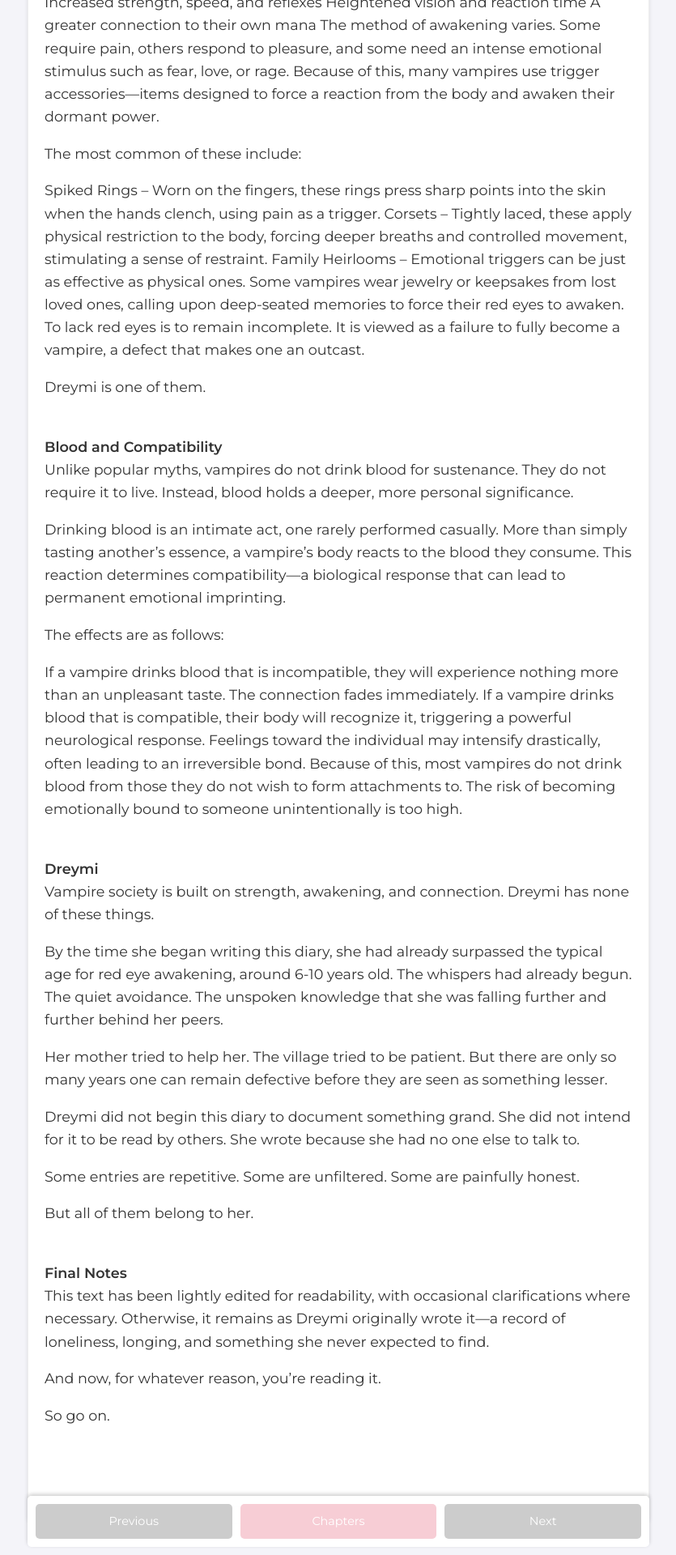
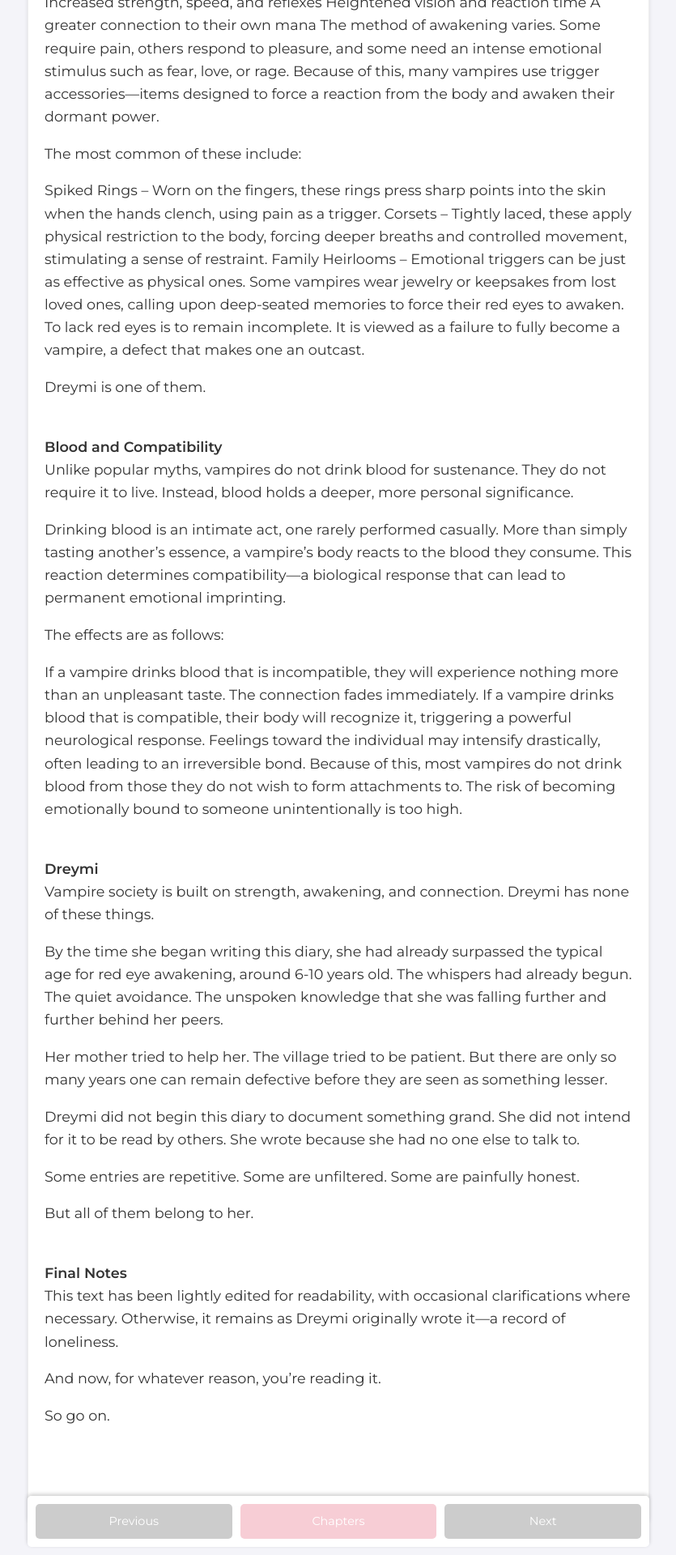
Before and after one commit to Saiminator/Kyuukei, a Jekyll site: the page built from _chapters/dreymi-chapter1.md, in a window 1280 px wide. Shown: the part 1169-3089 px from the top of the page at 81% size, without its empty margins (222-1057 px from the left). Built offline with Jekyll 4.4.1, drawn with Linux system fonts in a browser that asks for light colours.

Commit message:
Update dreymi-chapter1.md

```diff
--- a/_chapters/dreymi-chapter1.md
+++ b/_chapters/dreymi-chapter1.md
@@ -72,7 +72,7 @@
 
 <br>
 **Final Notes**<br>
-This text has been lightly edited for readability, with occasional clarifications where necessary. Otherwise, it remains as Dreymi originally wrote it—a record of loneliness, longing, and something she never expected to find.
+This text has been lightly edited for readability, with occasional clarifications where necessary. Otherwise, it remains as Dreymi originally wrote it—a record of loneliness.
 
 And now, for whatever reason, you’re reading it.
 
```
